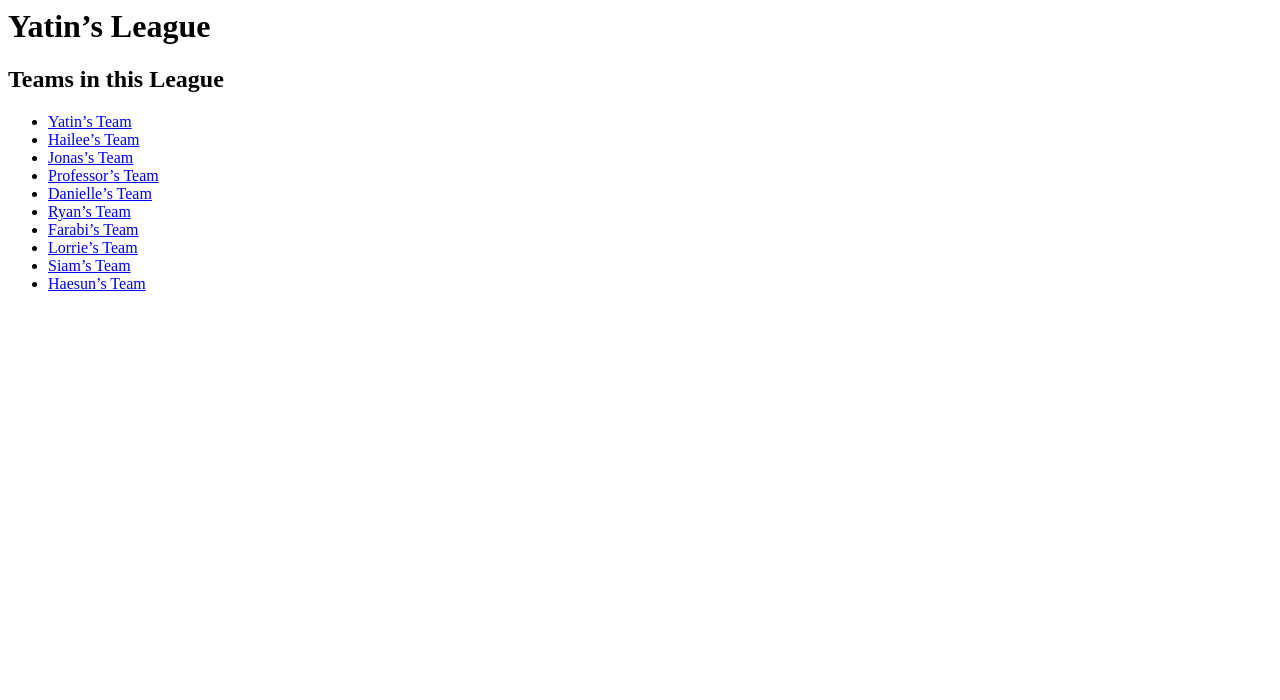
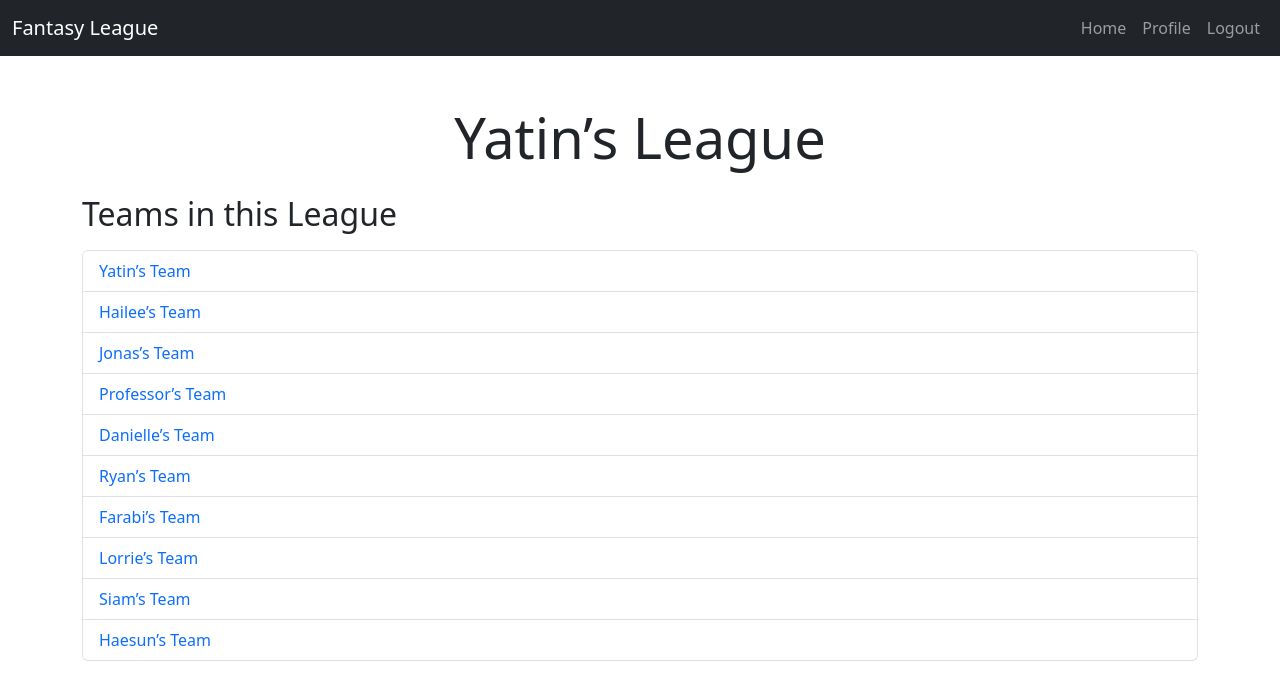
Before and after one commit to jonasdao808/fantasy_league, a Flask app: template templates/league.html in a window 1280 px wide. Shown: the top 700 px of the page. Run offline with Flask 3, Linux system fonts and the light colour scheme; the template is opened without the code that fills it: values that come from a table or form of the project are taken from there, others are empty; data comes from the database, SQL or seed files in the repository; parts of the project's set-up code (start-up, migrations or seed data) failed here and were passed over.

Commit message:
Update league.html
added nav bar

```diff
--- a/templates/league.html
+++ b/templates/league.html
@@ -1,18 +1,62 @@
-<h1>{{ league.league_name }}</h1>
+<!DOCTYPE html>
+<html lang="en">
+<head>
+    <meta charset="UTF-8">
+    <meta name="viewport" content="width=device-width, initial-scale=1.0">
+    <title>{{ league.league_name }}</title>
+    <!-- Bootstrap CSS -->
+    <link href="https://cdn.jsdelivr.net/npm/bootstrap@5.3.0/dist/css/bootstrap.min.css" rel="stylesheet">
+</head>
+<body>
+    <!-- Navbar -->
+    <nav class="navbar navbar-expand-lg navbar-dark bg-dark">
+        <div class="container-fluid">
+            <a class="navbar-brand" href="{{ url_for('home') }}">Fantasy League</a>
+            <button class="navbar-toggler" type="button" data-bs-toggle="collapse" data-bs-target="#navbarNav" aria-controls="navbarNav" aria-expanded="false" aria-label="Toggle navigation">
+                <span class="navbar-toggler-icon"></span>
+            </button>
+            <div class="collapse navbar-collapse" id="navbarNav">
+                <ul class="navbar-nav ms-auto">
+                    <li class="nav-item">
+                        <a class="nav-link" href="{{ url_for('home') }}">Home</a>
+                    </li>
+                    <li class="nav-item">
+                        <a class="nav-link" href="{{ url_for('profile') }}">Profile</a>
+                    </li>
+                    <li class="nav-item">
+                        <a class="nav-link" href="{{ url_for('logout') }}">Logout</a>
+                    </li>
+                </ul>
+            </div>
+        </div>
+    </nav>
 
+    <!-- Page Content -->
+    <div class="container mt-5">
+        <!-- League Name -->
+        <div class="text-center mb-4">
+            <h1 class="display-4">{{ league.league_name }}</h1>
+        </div>
+
+        <!-- Teams Section -->
         <h2>Teams in this League</h2>
-
         {% if teams %}
-    <ul>
+            <ul class="list-group mt-3">
                 {% for team in teams %}
-            <li>
+                    <li class="list-group-item">
                         <!-- Link to the team page -->
-                <a href="{{ url_for('team', team_id=team.team_ID) }}">
+                        <a href="{{ url_for('team', team_id=team.team_ID) }}" class="text-decoration-none">
                             {{ team.team_name }}
                         </a>
                     </li>
                 {% endfor %}
             </ul>
         {% else %}
-    <p>No teams in this league yet.</p>
+            <p class="mt-3 text-muted">No teams in this league yet.</p>
         {% endif %}
+    </div>
+
+    <!-- Bootstrap JS -->
+    <script src="https://cdn.jsdelivr.net/npm/bootstrap@5.3.0/dist/js/bootstrap.bundle.min.js"></script>
+</body>
+</html>
```
Lines whose indentation alone changed are shown as unchanged.
